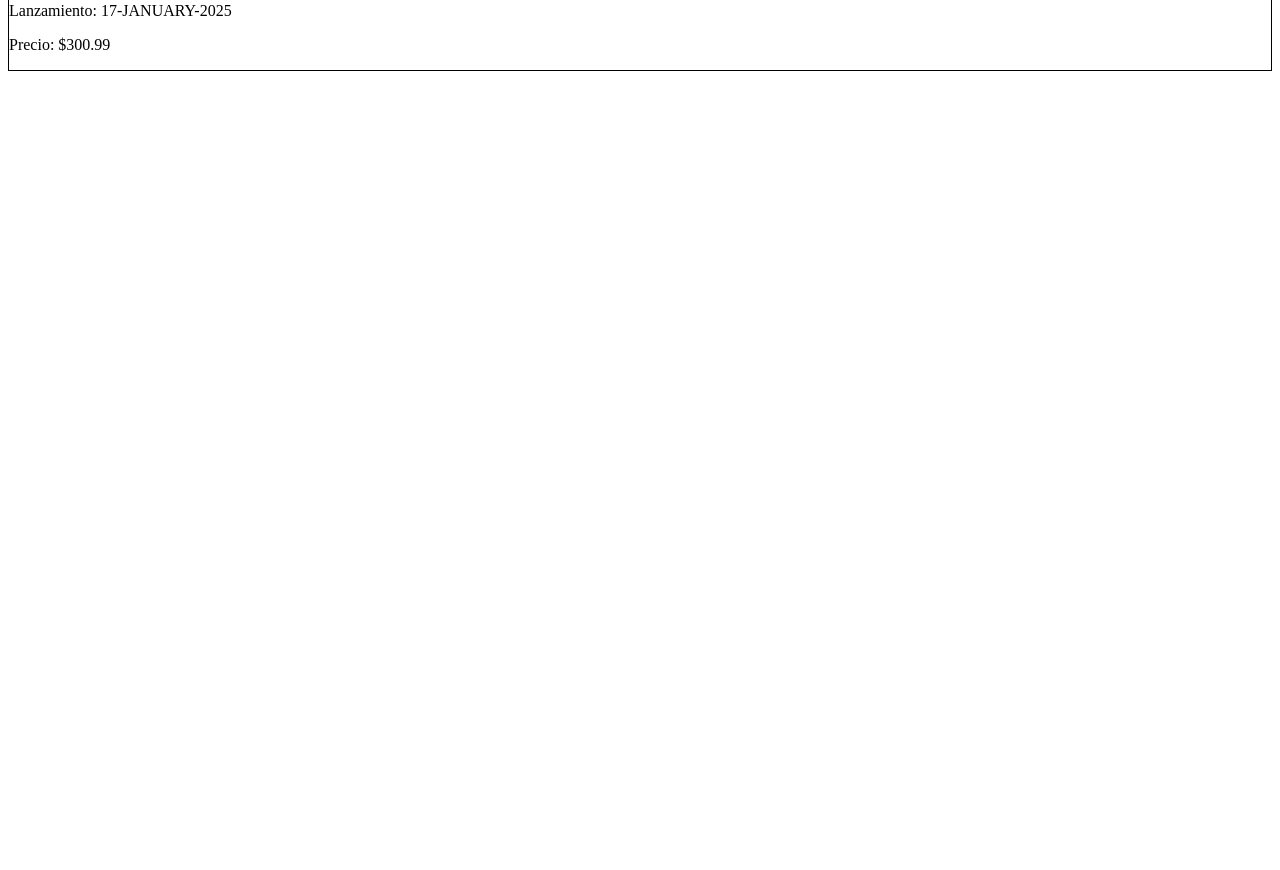
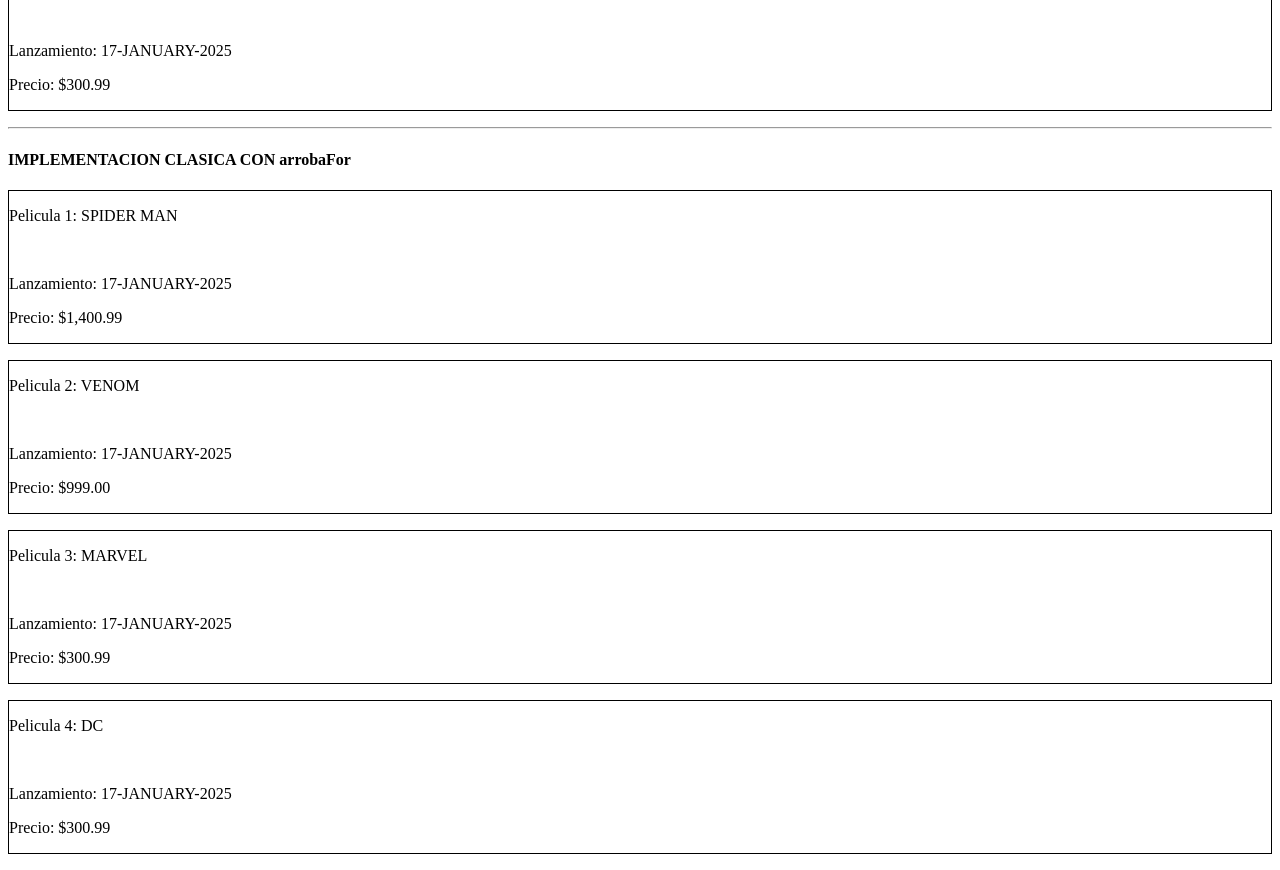
Before and after one commit to jose23021995/Desarrollando-aplicaciones-en-Angular-19-y-ASP.NET-Core-9, an Angular app in the folder peliculas1/: page / in a window 1280 px wide. Shown: the part 660-1530 px from the top of the page. Before the commit the page ends 800 px from the top, so only its background shows below. Built offline with nearby package versions, Linux system fonts and the light colour scheme.

Commit message:
ngFor y @for

```diff
--- a/peliculas1/src/app/app.component.html
+++ b/peliculas1/src/app/app.component.html
@@ -1,6 +1,17 @@
 <h2>Datos de la pelicula</h2>
+<h4>IMPLEMENTACION CLASICA CON NGFOR</h4>
 <div *ngFor="let pelicula of pelculas; let indice =index ">
   <p>Pelicula {{indice+1}}: {{pelicula.titulo | uppercase}}</p><br>
   <p>Lanzamiento: {{pelicula.fechaLanzamiento | date:"dd-MMMM-yyyy" | uppercase}}</p>
   <p>Precio: {{pelicula.precio | currency }}</p>
 </div>
+<hr>
+<h4>IMPLEMENTACION CLASICA CON arrobaFor</h4>
+
+@for (pelicula of pelculas; track $index) {
+  <div>
+    <p>Pelicula {{$index+1}}: {{pelicula.titulo | uppercase}}</p><br>
+    <p>Lanzamiento: {{pelicula.fechaLanzamiento | date:"dd-MMMM-yyyy" | uppercase}}</p>
+    <p>Precio: {{pelicula.precio | currency }}</p>
+  </div>
+}
```
